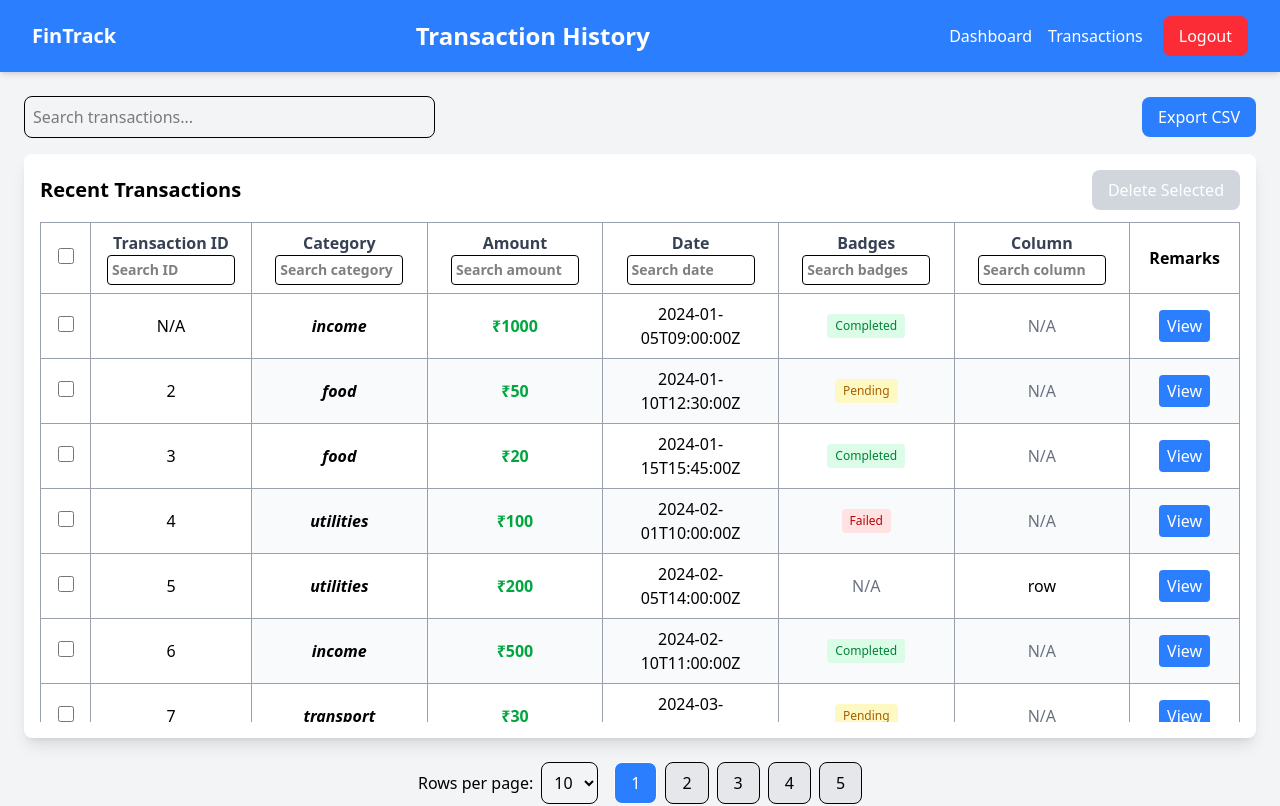
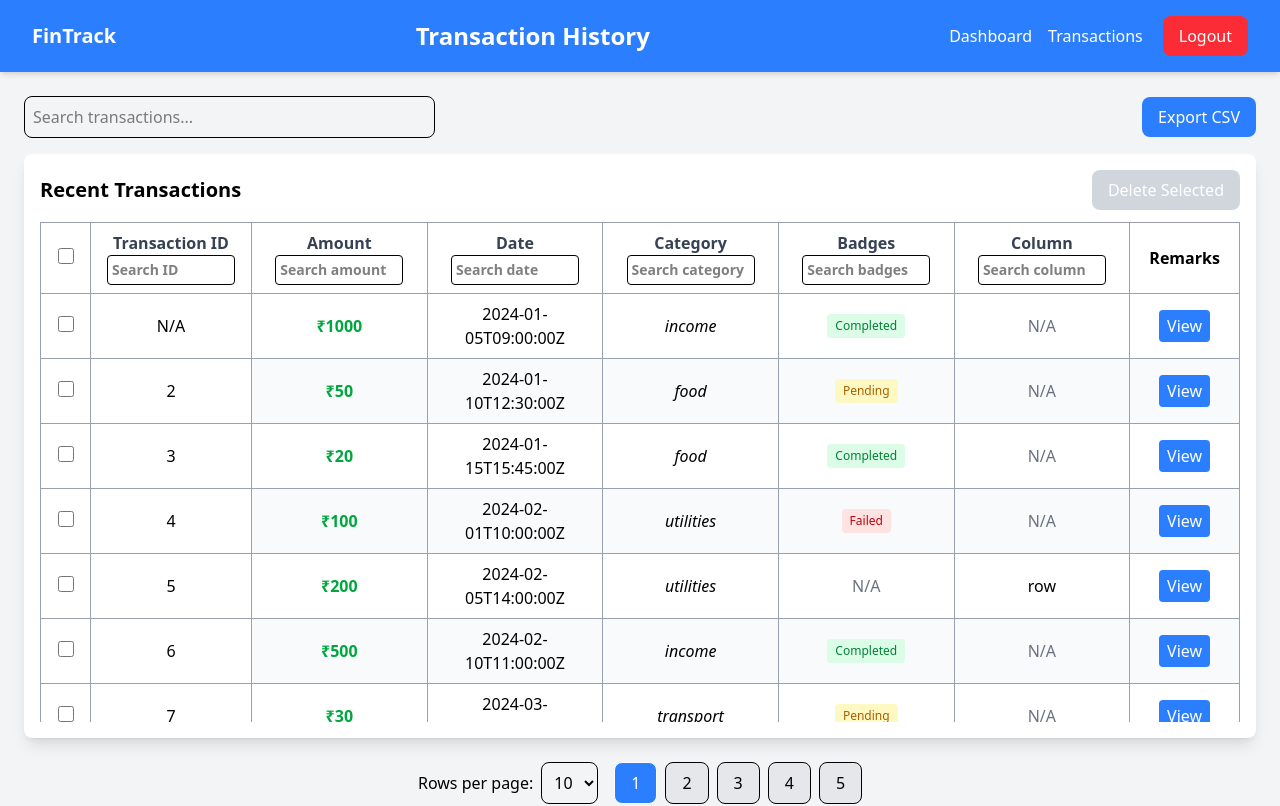
Before and after one commit to Jawahar0308/BankingInsights, a React (Vite) app: page /transactions in a window 1280 px wide. Shown: the top 806 px of the page. Built offline with nearby package versions, Linux system fonts and the light colour scheme.

Commit message:
newly commit

```diff
--- a/src/Table/TableBody.tsx
+++ b/src/Table/TableBody.tsx
@@ -16,8 +16,7 @@ interface TableBodyProps {
     onDrop: (e: React.DragEvent<HTMLTableRowElement>, index: number) => void;
     onDragEnd: (e: React.DragEvent<HTMLTableRowElement>) => void;
     expandedRow: number | null;
-    firstColumns: string[];
-    middleColumns: string[];
+    allKeys: string[];
     setExpandedRow: (id: number | null) => void;
 }
 
@@ -32,8 +31,7 @@ const TableBody: React.FC<TableBodyProps> = ({
     onDrop,
     onDragEnd,
     expandedRow,
-    firstColumns,
-    middleColumns,
+    allKeys,
     setExpandedRow,
 }) => {
     const renderCellWithValidation = React.useCallback((key: string, value: any): JSX.Element | null => {
@@ -91,9 +89,9 @@ const TableBody: React.FC<TableBodyProps> = ({
                         <td className="bg-white px-4 py-2 border border-gray-400" style={{ width: `${columnWidths.id}px` }}>
                             {transaction.id || "N/A"}
                         </td>
-                        {firstColumns.map((key) => (
+                        {allKeys.map((key: string) => (
                             <td
-                                className="px-4 py-2 border border-gray-400 font-bold"
+                                className="px-4 py-2 border border-gray-400"
                                 key={key}
                                 style={{
                                     width: `${columnWidths[key] || 150}px`,
@@ -103,21 +101,6 @@ const TableBody: React.FC<TableBodyProps> = ({
                                 {renderCellWithValidation(key, transaction[key])}
                             </td>
                         ))}
-
-                        {middleColumns
-                            .filter((key) => key !== "id")
-                            .map((key) => (
-                                <td
-                                    className="px-4 py-2 border border-gray-400"
-                                    key={key}
-                                    style={{
-                                        width: `${columnWidths[key] || 150}px`,
-                                        minWidth: "50px",
-                                    }}
-                                >
-                                    {renderCellWithValidation(key, transaction[key])}
-                                </td>
-                            ))}
                         <td className="px-4 py-2 border border-gray-400">
                             <TableActions
                                 transaction={transaction}
@@ -128,7 +111,7 @@ const TableBody: React.FC<TableBodyProps> = ({
                     </tr>
                     {expandedRow === transaction.id && (
                         <tr className="bg-gray-100">
-                            <td colSpan={firstColumns.length + middleColumns.length + 2} className="border border-gray-400 p-4">
+                            <td colSpan={allKeys.length + 3} className="border border-gray-400 p-4">
                                 <div className="flex items-center space-x-4">
                                     <TableImageRenderer method={transaction.payment_method} />
                                     <div>{transaction.payment_method} </div>
--- a/src/Table/TableHeader.tsx
+++ b/src/Table/TableHeader.tsx
@@ -76,10 +76,6 @@ const TableHeader: React.FC<TableHeaderProps> = ({
         return sortConfig.direction === "asc" ? "↑" : "↓";
     };
 
-    const orderedKeys = allKeys.includes("category")
-        ? ["category", ...allKeys.filter((key) => key !== "category")]
-        : allKeys;
-
     return (
         <thead className="w-full overflow-x-auto relative">
             <tr>
@@ -122,7 +118,7 @@ const TableHeader: React.FC<TableHeaderProps> = ({
                 </th>
 
                 {/* Dynamic Columns */}
-                {orderedKeys
+                {allKeys
                     .filter((key) => !["checkbox", "id", "remarks"].includes(key))
                     .map((key) => (
                         <th
--- a/src/pages/Transactions.tsx
+++ b/src/pages/Transactions.tsx
@@ -5,11 +5,16 @@ import { useDragDrop } from '../components/TableDragDrop';
 import { setTransactions } from '../redux/slices/transactionsSlice';
 import { AppDispatch, RootState } from '../redux/store';
 import { CSVLink } from 'react-csv';
+import TableBadges from "../components/TableBadges";
+import TableImageRenderer from '../components/TableImageRenderer';
+import TableChild from '../components/TableChild';
 import TableHeader from '../Table/TableHeader';
 import transactionsData from "../data/json/transactions.json";
 import { sortTransactions } from '../hooks/useSorting';
 import { filterTransactions } from '../hooks/useFilters';
 import { paginateTransactions } from '../hooks/usePagination';
+import TableActions from '../components/TableActions';
+import TableCheckbox from '../components/TableCheckbox';
 import TableBody from '../Table/TableBody';
 
 const Transactions: React.FC = () => {
@@ -38,8 +43,7 @@ const Transactions: React.FC = () => {
         dispatch(setTransactions(reorderedTransactions));
     });
 
-    const excludedColumns = ['userId', 'type', 'description', 'image', 'payment_method', 'childTable'];
-    const firstColumns = ['category'];
+    const excludedColumns = ['id', 'userId', 'type', 'description', 'image', 'payment_method', 'childTable'];
 
     // Extract all columns while excluding unwanted ones
     const allKeys = Array.from(
@@ -136,10 +140,6 @@ const Transactions: React.FC = () => {
         }));
     };
 
-    const validFirstColumns = firstColumns.filter(key => allKeys.includes(key));
-    const middleColumns = allKeys.filter(key => !validFirstColumns.includes(key));
-    const orderedColumns = [...validFirstColumns, ...middleColumns];
-
     return (
         <>
             <div className="dashboard p-4 md:p-6 bg-gray-100 min-h-screen">
@@ -205,14 +205,13 @@ const Transactions: React.FC = () => {
                                             selectedRows={selectedRows}
                                             handleRowSelect={handleRowSelect}
                                             expandedRow={expandedRow}
-                                            firstColumns={validFirstColumns}
-                                            middleColumns={middleColumns}
                                             setExpandedRow={setExpandedRow}
                                             onDragStart={onDragStart}
                                             onDragOver={onDragOver}
                                             onDragLeave={onDragLeave}
                                             onDrop={onDrop}
                                             onDragEnd={onDragEnd}
+                                            allKeys={allKeys}
                                         />
 
                                     </table>
```
